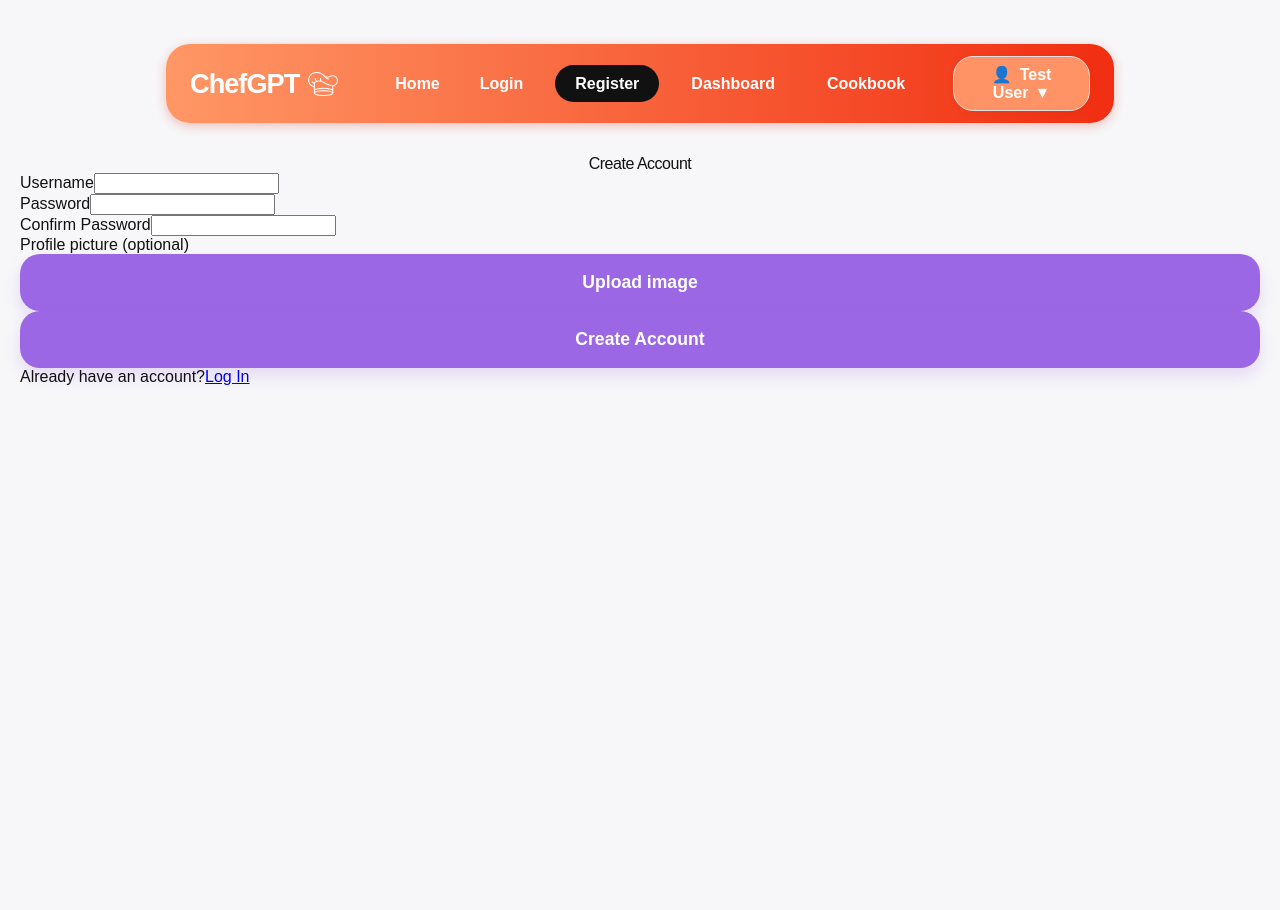
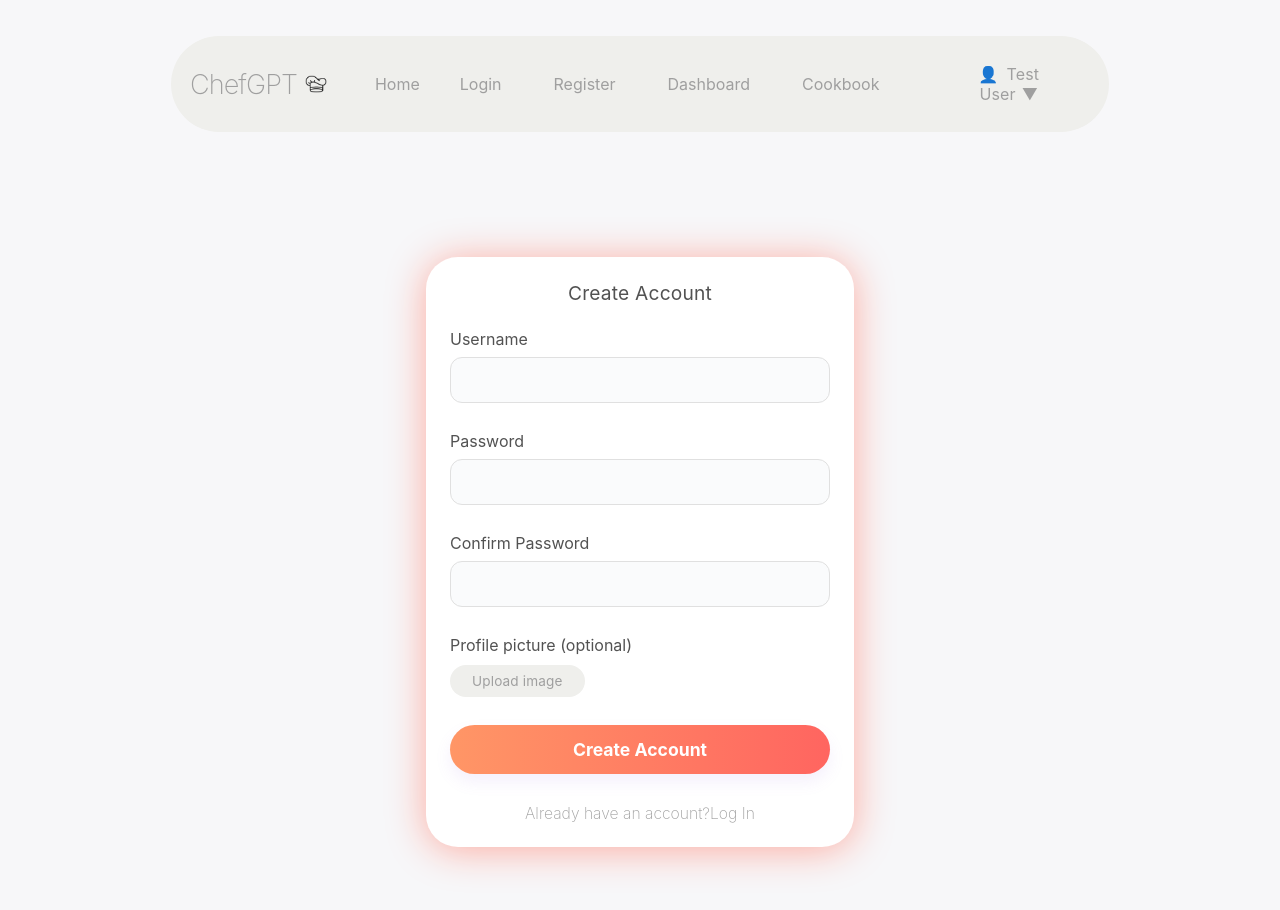
Before and after one commit to LeiaQuesada/chefgpt, a React (Vite) app in the folder client/: page /register in a window 1280 px wide. Shown: the top 910 px of the page. Before the commit the page ends 800 px from the top, so only its background shows below. Built offline with nearby package versions, Linux system fonts and the light colour scheme.

Commit message:
Added more styling to cookbook page, login page, and register page

```diff
--- a/client/src/App.css
+++ b/client/src/App.css
@@ -1,3 +1,252 @@
+/* --- Register Card Background --- */
+.register-card {
+    background: #fff;
+    border-radius: var(--radius-lg);
+    box-shadow: 0 3px 39px #fcaa9f !important;
+    padding: 24px;
+    min-width: 340px;
+    max-width: 380px;
+    width: 100%;
+    display: flex;
+    flex-direction: column;
+    align-items: stretch;
+}
+/* --- Smaller Edit/Delete Icons --- */
+.icon-btn {
+    width: 14px;
+    height: 14px;
+    display: block;
+    margin: auto;
+}
+
+.icon-btn:hover {
+    filter: brightness(0.8);
+}
+/* --- Register Upload Image Button --- */
+div.register-card .register-file-btn {
+    font-family: var(--font-heading) !important;
+    font-weight: 400 !important;
+    background: #efefec !important;
+    color: #9f9f9f !important;
+    border: none !important;
+    border-radius: 999px;
+    padding: 8px 22px;
+    font-size: 0.85rem !important;
+    font-weight: 200;
+    cursor: pointer;
+    margin-top: 4px;
+    margin-bottom: 0;
+    transition:
+        background 0.18s,
+        color 0.18s,
+        border 0.18s;
+    box-shadow: none;
+    width: fit-content;
+    min-width: 0;
+    display: inline-block;
+    line-height: 1.2;
+    letter-spacing: 0.01em;
+}
+div.register-card .register-file-btn:active {
+    background: #ff8165 !important;
+    color: #9f9f9f;
+}
+.register-file-name {
+    display: inline-block;
+    margin-left: 10px;
+    font-size: 0.75rem;
+    color: #888;
+    vertical-align: middle;
+}
+/* --- Login & Register Page Styles --- */
+.login-page,
+.register-page {
+    min-height: 100vh;
+    display: flex;
+    align-items: center;
+    justify-content: center;
+    background: #f7f7f9;
+}
+
+.login-panel {
+    background: #fff;
+    border-radius: var(--radius-lg);
+    box-shadow: 0 3px 39px #fcaa9f !important;
+    padding: 24px;
+    min-width: 340px;
+    max-width: 380px;
+    width: 100%;
+    display: flex;
+    flex-direction: column;
+    align-items: stretch;
+}
+
+.login-title,
+.register-title {
+    font-family: var(--font-heading) !important;
+    font-size: 1.2rem;
+    font-weight: 400 !important;
+    color: #525252 !important;
+    margin-bottom: 24px;
+    text-align: center;
+    letter-spacing: 0.01em;
+}
+
+.login-form,
+.register-form {
+    width: 100%;
+    display: flex;
+    flex-direction: column;
+    gap: 18px;
+}
+
+.login-form-row,
+.register-form > div {
+    display: flex;
+    flex-direction: column;
+    /* margin-bottom: 10px; */
+    gap: 6px;
+}
+
+.login-label,
+.register-label {
+    font-family: var(--font-heading) !important;
+    font-size: 1rem;
+    color: #525252 !important;
+    font-weight: 400 !important;
+    margin-bottom: 2px;
+}
+
+.login-input,
+.register-input {
+    font-family: var(--font-heading) !important;
+    font-size: 1rem;
+    padding: 12px 14px;
+    border-radius: 12px;
+    border: 1.5px solid #e0e0e0;
+    background: #fafbfc;
+    color: #222;
+    outline: none;
+    transition:
+        border 0.2s,
+        box-shadow 0.2s;
+    margin-bottom: 10px;
+}
+
+.login-input:focus,
+.register-input:focus,
+.login-input-focus,
+.register-input-focus {
+    border-color: #ff9765;
+    box-shadow: 0 2px 8px rgba(255, 151, 101, 0.1);
+    background: #fff;
+}
+
+.login-form button,
+.register-form button {
+    font-family: var(--font-heading) !important;
+    margin-top: 10px;
+    margin-bottom: 12px;
+    /* background: #ff8165 !important; */
+    color: #fff;
+    border: none;
+    border-radius: var(--radius-bubbly);
+    padding: 14px 0;
+    font-size: 1.1rem;
+    font-weight: 700;
+    cursor: pointer;
+    box-shadow: 0 8px 16px rgba(155, 103, 228, 0.1);
+    transition:
+        background 0.2s,
+        transform 0.2s;
+    background: linear-gradient(90deg, #ff9666 0%, #ff6560 100%) !important;
+}
+.login-form button:active,
+.register-form button:active {
+    background: #f12e11;
+    transform: scale(0.98);
+}
+
+.login-form a,
+.register-form a {
+    color: #f12e11;
+    text-decoration: underline;
+    font-size: 0.98rem;
+    margin-top: 8px;
+    text-align: right;
+    display: block;
+}
+
+.login-error,
+.register-error {
+    color: #525252 !important;
+    font-size: 0.98rem;
+    margin-bottom: 8px;
+    text-align: center;
+}
+
+.register-secondary {
+    color: #9f9f9f !important;
+    font-family: var(--font-heading) !important;
+    font-size: 0.98rem;
+    margin-top: 18px;
+    text-align: center;
+}
+.register-secondary .register-link {
+    color: #9f9f9f !important;
+    text-decoration: none !important;
+    font-family: var(--font-heading) !important;
+}
+.register-link:hover {
+    color: #ff6163 !important;
+}
+
+.login-bottom {
+    color: #9f9f9f !important;
+    font-family: var(--font-heading) !important;
+    font-size: 0.98rem;
+    margin-top: 18px;
+    text-align: center;
+}
+.login-bottom .login-link {
+    color: #9f9f9f !important;
+    text-decoration: none !important;
+    font-family: var(--font-heading) !important;
+}
+.login-bottom .login-link:hover {
+    color: #ff6163 !important;
+}
+
+.login-secondary {
+    color: #9f9f9f !important;
+    font-family: var(--font-heading) !important;
+    font-size: 0.98rem;
+    margin-top: 18px;
+    text-align: center;
+}
+/* --- Recipe Card Image Box and Image --- */
+.recipe-card-image-box {
+    width: 100%;
+    height: 270px;
+    display: flex;
+    align-items: center;
+    justify-content: center;
+    overflow: hidden;
+    background: #fff;
+    border-radius: 28px;
+    margin-bottom: 14px;
+}
+
+.recipe-card-image {
+    width: 220px;
+    height: 250px;
+    object-fit: cover;
+    border-radius: 28px;
+    /* box-shadow: 0 2px 8px rgba(0, 0, 0, 0.04); */
+    display: block;
+    margin: 0 auto;
+}
+@import url('https://fonts.googleapis.com/css2?family=Google+Sans:ital,opsz,wght,GRAD@0,17..18,400..700,-50;1,17..18,400..700,-50&family=Inter:ital,opsz,wght@0,14..32,100..900;1,14..32,100..900&family=Oswald:wght@200..700&display=swap');
 /* Layout.tsx navigation and header styles */
 .main-nav {
     display: flex;
@@ -11,7 +260,7 @@
 }
 .logo-img {
     margin-left: 8px;
-    height: 32px;
+    height: 22px;
 }
 .nav-list {
     display: flex;
@@ -24,167 +273,16 @@
 .nav-link {
     /* Add any additional link styles if needed */
 }
-@import url('https://fonts.googleapis.com/css2?family=Plus+Jakarta+Sans:wght@400;500;600;700;800&display=swap');
-
-/* --- User Menu Styles --- */
-.user-menu {
-    position: relative;
-    display: inline-block;
-    margin-left: 16px;
-}
-
-.user-menu-btn {
-    background: #ff9365;
-    color: #fff;
-    border: 1px solid #e0e0e0;
-    border-radius: 20px;
-    padding: 8px 18px;
-    font-size: 1rem;
-    font-weight: 600;
-    cursor: pointer;
-    align-items: center;
-    box-shadow: 0 2px 8px rgba(0, 0, 0, 0.04);
-    transition: background 0.2s;
-}
-.user-menu-btn:hover {
-    background: #ff9365;
-    color: #ff9365;
-}
-
-.user-menu-dropdown {
-    position: absolute;
-    right: 0;
-    top: 110%;
-    background: #ef2a17;
-    border: 1px solid #e0e0e0;
-    border-radius: 12px;
-    box-shadow:
-        0 8px 24px rgba(147, 98, 199, 0.13),
-        0 3px 12px rgba(0, 0, 0, 0.13);
-    min-width: 160px;
-    z-index: 100;
-    padding: 8px 0;
-}
-.user-menu-item {
-    background: none;
-    border: none;
-    color: var(--text-dark);
-    font-size: 1rem;
-    padding: 10px 24px;
-    width: 100%;
-    text-align: left;
-    cursor: pointer;
-    transition: background 0.2s;
-}
-.user-menu-item:hover {
-    background: #f59b2f;
-}
-/* --- Total Time Value --- */
-.total-time-value {
-    font-size: 1.2rem;
-    font-weight: 800;
-    margin-left: 0;
-}
-/* --- Total Time Label --- */
-.total-time-label {
-    font-size: 1.1rem;
-
-    color: #9b9b99;
-    font-weight: 600;
-    margin-right: 0;
-}
-/* --- Nav Indicator for Sliding Effect --- */
-.nav-indicator {
-    background: #424142;
-    border-radius: var(--radius-bubbly);
-    position: absolute;
-    top: 0;
-    left: 0;
-    height: 100%;
-    z-index: 0;
-    transition:
-        left 0.3s cubic-bezier(0.4, 1.2, 0.4, 1),
-        width 0.3s cubic-bezier(0.4, 1.2, 0.4, 1);
-}
-
-nav ul li {
-    position: relative;
-    z-index: 1;
-}
-/* --- Recipe Card Actions --- */
-.recipe-card-actions {
-    display: flex;
-    gap: 8px;
-    margin-top: 12px;
-}
-
-.recipe-card-btn.edit,
-.recipe-card-btn.delete {
-    padding: 6px 14px;
-    font-size: 0.95rem;
-    min-width: unset;
-    width: auto;
-    border-radius: 10px;
-    box-shadow: none;
-    background: #f8a435 !important;
-    color: #fff !important;
-    border: none;
-}
-/* --- Recipe Card Layout --- */
-.recipe-card {
-    width: 360px !important;
-    height: 360px !important;
-    display: flex;
-    flex-direction: column;
-    justify-content: space-between;
-    align-items: stretch;
-    background: #fff;
-    overflow: hidden;
-}
-
-.recipe-card-left {
-    flex: 1 1 0;
-    display: flex;
-    flex-direction: column;
-    justify-content: center;
-}
-
-.recipe-card-image-box {
-    display: flex;
-    align-items: center;
-    justify-content: center;
-    margin: 0 auto 20px auto;
-    min-width: 300px;
-    max-width: 420px;
-}
-
-.recipe-card-image {
-    width: 100%;
-    height: auto;
-    border-radius: var(--radius-md);
-    object-fit: cover;
-    box-shadow: 0 8px 24px rgba(155, 103, 228, 0.1);
-}
 
 :root {
-    --light-purple: #f3ebff;
-    --primary-purple: #9b67e4; /* Updated to match screenshot button */
-    --primary-purple-hover: #824cd3;
-    --bg-soft-pink: #fee1e8;
-    --bg-main: #f7f7f9;
-    --text-dark: #111111;
-    --text-muted: #8e8e8e;
-    --white: #ffffff;
-
-    /* Typography - Updated to Plus Jakarta Sans */
-    --font-primary: 'Plus Jakarta Sans', sans-serif;
-    --font-heading: 'Plus Jakarta Sans', sans-serif;
+    --font-primary: 'Inter', 'Google Sans', Arial, sans-serif;
+    --font-heading: 'Inter', 'Google Sans', Arial, sans-serif;
     --font-h1: 800;
     --font-h2: 800;
     --font-title: 700;
     --font-nav: 600;
     --font-btn: 600;
-    --font-body: 500;
+    --font-body: 200;
     --letter-tight: -0.03em;
 
     /* Layout Constants */
@@ -195,8 +293,8 @@ nav ul li {
 }
 
 body {
-    font-family: var(--font-primary);
-    font-weight: var(--font-body);
+    font-family: var(--font-heading);
+    font-weight: 200;
     background-color: #f7f7f9;
     color: var(--text-dark);
     margin: 0;
@@ -206,13 +304,10 @@ body {
 
 /* --- Navigation Bar --- */
 nav {
-    background: linear-gradient(90deg, #ff9765 0%, #f12e11 100%);
-
-    box-shadow: 0 3px 12px #edbebb !important;
-
-    border-radius: 24px;
-    margin: 24px auto 32px auto;
-    padding: 12px 24px;
+    background: #efefec;
+    border-radius: var(--radius-bubbly);
+    margin: 16px auto 20px auto;
+    padding: 18px 19px;
     display: flex;
     align-items: center;
     justify-content: space-between;
@@ -230,8 +325,11 @@ nav ul {
 
 nav a,
 nav .active {
+    font-family: var(--font-heading) !important;
+    font-weight: 400 !important;
+    font-weight: 400 !important;
     text-decoration: none;
-    color: #fff;
+    color: #9f9f9f;
     font-weight: var(--font-nav);
     font-size: 1rem;
     padding: 10px 20px;
@@ -240,17 +338,17 @@ nav .active {
 }
 
 nav a:hover {
-    background: #424142;
-    color: #fff;
+    background: #ff8165;
+    color: #fff !important;
 }
 
 nav .active {
     background: var(--text-dark);
-    color: #fff !important;
+    color: #9f9f9f !important;
 }
 
 /* --- Card Styles --- */
-.food-card {
+/* .food-card {
     background: #fff !important;
     border-radius: var(--radius-lg);
     padding: 24px;
@@ -259,28 +357,30 @@ nav .active {
         0 3px 12px rgba(0, 0, 0, 0.13);
     max-width: 350px;
     overflow: hidden;
-}
+} */
 
 /* --- Cookbook Card List Layout --- */
 .cookbook-list {
     display: grid;
-    grid-template-columns: repeat(auto-fit, minmax(280px, 1fr));
+    grid-template-columns: repeat(3, 1fr);
     gap: 32px;
     justify-content: center;
     padding: 24px 0;
-    max-width: 900px;
+    max-width: 936px; /* 3*280px + 2*32px gap */
     margin: 0 auto;
 }
 
+/* --- Consolidated Styles --- */
+
 .recipe-card {
-    width: 280px;
+    width: 210px;
     height: 280px;
     display: flex;
     flex-direction: column;
     align-items: stretch;
     background: #fff;
     border-radius: var(--radius-lg);
-    box-shadow: 0 3px 12px #edbebb !important;
+    box-shadow: 0 8px 64px #fcaa9f !important;
     padding: 24px;
     margin-bottom: 0;
 }
@@ -301,27 +401,70 @@ nav .active {
     filter: drop-shadow(0 15px 15px rgba(0, 0, 0, 0.1));
 }
 
+.logo-chefgpt {
+    font-family: var(--font-heading) !important;
+    font-weight: 200 !important;
+    font-size: 1.7rem;
+    color: #9f9f9f;
+    letter-spacing: -1px;
+    margin-right: 10px;
+    user-select: none;
+    display: flex;
+    align-items: center;
+}
+.logo-chefgpt img {
+    filter: grayscale(1) brightness(0.5) sepia(1) hue-rotate(0deg) saturate(0)
+        opacity(1) drop-shadow(0 0 0 #9f9f9f);
+    /* If SVG, use fill: #9f9f9f; */
+}
+
+.recipe-card-title {
+    font-family: var(--font-heading);
+    font-size: 1.2rem;
+    font-weight: 400;
+    margin-bottom: 8px;
+    color: #525252 !important;
+    background: none;
+    -webkit-background-clip: initial;
+    -webkit-text-fill-color: initial;
+    background-clip: initial;
+    text-align: left !important;
+    letter-spacing: 0.01em;
+    padding-left: 8px;
+}
+
+.recipe-card-btn.edit,
+.recipe-card-btn.delete {
+    background: linear-gradient(90deg, #ff9765 0%, #ff6163 100%) !important;
+    color: #fff !important;
+    border-radius: 999px;
+    padding: 0;
+    font-family: var(--font-heading) !important;
+    font-weight: 100 !important;
+    font-size: 1.2rem;
+    min-width: unset;
+    width: 48px;
+    height: 48px;
+    display: flex;
+    align-items: center;
+    justify-content: center;
+    gap: 0;
+}
+
+.recipe-card-btn.edit:active,
+.recipe-card-btn.delete:active {
+    background: #1e1e1e !important;
+    color: #fff !important;
+}
+
 /* --- Typography Hierarchy --- */
 .recipe-card-title,
 .cookbook-title,
 .register-title,
 .login-title {
     font-family: var(--font-heading);
-    letter-spacing: var(--letter-tight);
     color: var(--text-dark);
     text-align: center;
-}
-
-.recipe-card-title {
-    font-size: 2.1rem;
-    font-weight: 900;
-    margin-bottom: 8px;
-    color: #f12e11;
-    background: none;
-    -webkit-background-clip: initial;
-    -webkit-text-fill-color: initial;
-    background-clip: initial;
-    text-align: left;
 }
 
 .description {
@@ -344,7 +487,7 @@ nav .active {
     background: #f0f0f5;
     padding: 8px 16px;
     border-radius: var(--radius-bubbly);
-    font-size: 0.85rem;
+    font-size: 0.75rem !important;
     font-weight: 600;
     color: var(--text-dark);
     display: flex;
@@ -402,6 +545,7 @@ button,
     border-radius: var(--radius-lg);
     padding: 24px;
     margin-bottom: 24px;
+    min-height: 370px;
     box-shadow: 0 3px 12px #edbebb !important;
 }
 
@@ -417,13 +561,35 @@ button,
     min-width: 0;
 }
 
+.time-row {
+    display: flex;
+    align-items: center;
+    gap: 6px;
+    line-height: 1;
+    padding-left: 8px;
+}
+.icon-clock {
+    flex-shrink: 0;
+    width: 16px;
+    height: 16px;
+    display: inline-block;
+    vertical-align: middle;
+}
+
 .recipe-card-btn.edit,
 .recipe-card-btn.delete {
     background: linear-gradient(90deg, #ff9765 0%, #ff6163 100%) !important;
     color: #fff !important;
-    border-radius: var(--radius-bubbly);
-    padding: 8px 20px;
+    border-radius: 50%;
+    padding: 0;
+    justify-content: center;
     font-weight: var(--font-btn);
+    min-width: unset;
+    width: 23px;
+    height: 23px;
+    display: flex;
+    align-items: center;
+    gap: 2px;
 }
 
 .recipe-card-btn.edit:active,
@@ -432,45 +598,94 @@ button,
     color: #fff !important;
 }
 
-/* --- Logo Styles --- */
-.logo-chefgpt {
-    font-family: 'Plus Jakarta Sans', sans-serif;
-    font-weight: 900;
-    font-size: 1.7rem;
-    color: #fff;
-    letter-spacing: -1px;
-    margin-right: 18px;
-    user-select: none;
+.recipe-card-actions {
     display: flex;
-    align-items: center;
-}
-.logo-chefgpt img {
-    filter: brightness(0) invert(1);
+    gap: 4px;
+    margin-top: 18px;
+    justify-content: flex-start;
+    padding-left: 8px;
 }
 
-/* RecipeCard custom classes for layout and icons */
-.time-row {
-    display: flex;
-    align-items: center;
-    gap: 8px;
+.total-time-label {
+    font-size: 0.9rem;
+    color: #b0b0b0;
+    font-weight: 400;
+    vertical-align: middle;
 }
-.icon-clock {
-    flex-shrink: 0;
-    width: 18px;
-    height: 18px;
+
+.total-time-value {
+    font-size: 0.9rem;
+    font-weight: 400;
+    margin-left: -3px;
+    color: #b0b0b0;
+    vertical-align: middle;
 }
-.btn-row {
-    display: flex;
-    align-items: center;
-    gap: 6px;
+
+.user-menu-btn {
+    font-family: var(--font-heading) !important;
+    font-weight: 400;
+    font-size: 1rem;
+    color: #9f9f9f !important;
+    background: none;
+    border: none;
+    box-shadow: none;
+    padding: 10px 20px;
+    letter-spacing: 0.01em;
 }
-.btn-flex {
-    display: flex;
-    align-items: center;
-    gap: 6px;
+.user-menu-btn:hover {
+    background: #ff8165;
+    color: #fff !important;
+    border-radius: var(--radius-bubbly);
+    box-sizing: border-box;
+    padding: 10px 20px;
+    transition: all 0.2s;
+    background: 0.2s;
+    color: 0.2s;
 }
-.icon-btn {
-    margin-right: 4px;
-    width: 16px;
-    height: 16px;
+
+.user-menu-item {
+    font-family: var(--font-heading) !important;
+    font-size: 1rem;
+    font-weight: 400;
+    color: #9f9f9f !important;
+    box-sizing: border-box;
+    transition:
+        background 0.2s,
+        color 0.2s;
 }
+
+.user-menu-item:hover {
+    background: #ff8165;
+    color: #fff !important;
+    box-sizing: border-box;
+}
+
+.user-menu {
+    position: relative;
+    display: inline-block;
+    margin-left: 16px;
+}
+
+.user-menu-dropdown {
+    position: absolute;
+    right: 0;
+    top: 110%;
+    background: #efefec;
+    border: 1px solid #e0e0e0;
+    border-radius: 12px;
+    box-shadow:
+        0 8px 24px rgba(147, 98, 199, 0.13),
+        0 3px 12px rgba(0, 0, 0, 0.13);
+    min-width: 160px;
+    z-index: 1000;
+    padding: 8px 0;
+}
+
+.cookbook-title {
+    font-family: var(--font-heading) !important;
+    font-weight: 200 !important;
+    text-align: center;
+    margin-left: 0;
+    color: #525252;
+    margin-top: 48px;
+}
```
Also changed, not shown: client/src/components/Cookbook.tsx (+7 -0 lines), client/src/components/RecipeCard.tsx (+2 -12 lines).
